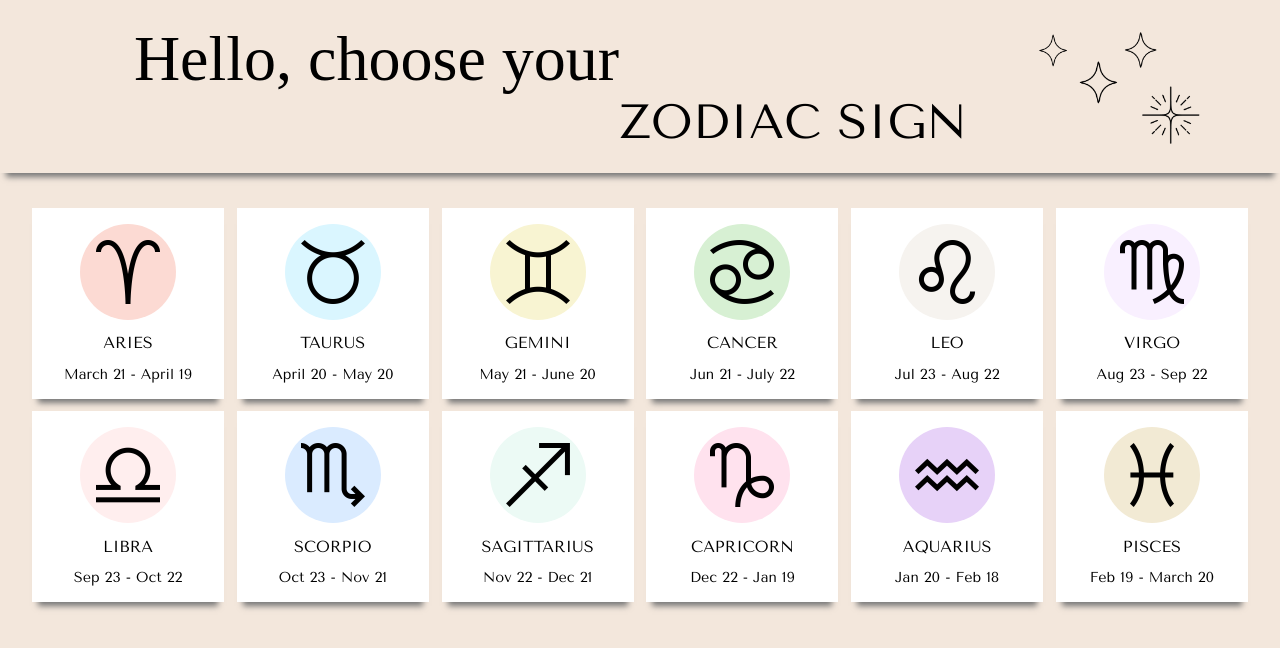
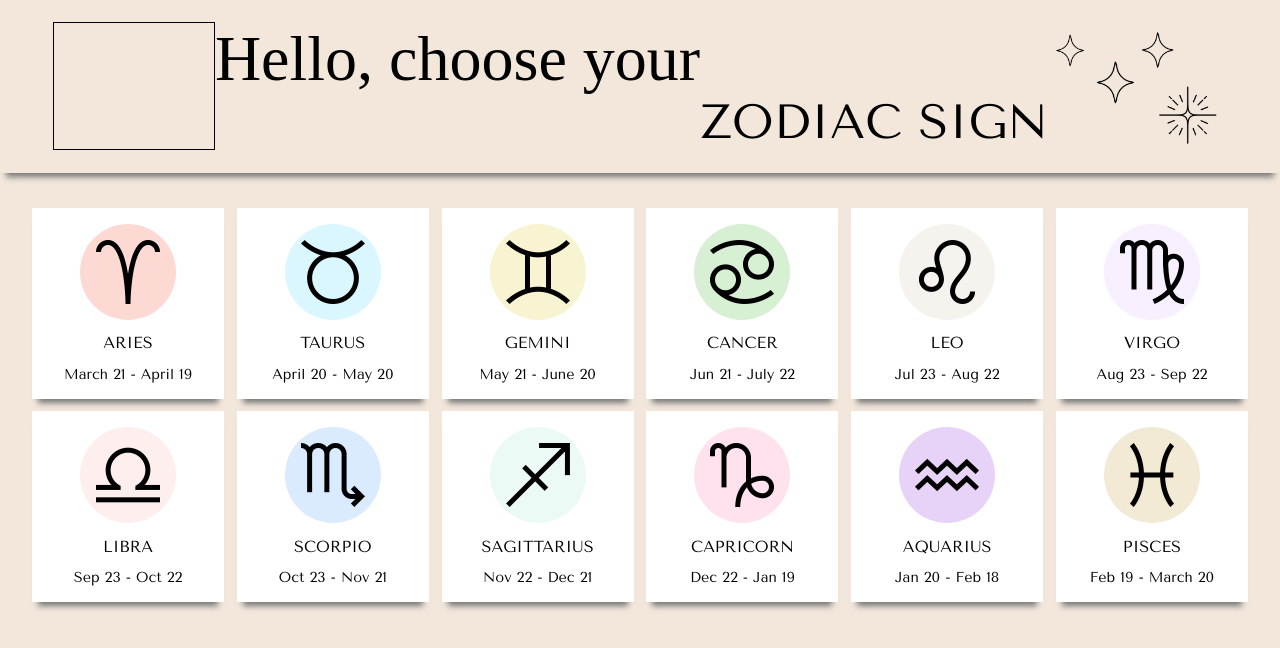
Before and after one commit to ReactFED22G-LMNJ/Horoskop, a React (Vite) app: page /chooseyoursign in a window 1280 px wide. Shown: the top 648 px of the page. Built offline with nearby package versions, Linux system fonts and the light colour scheme; a web font is replaced by a local one.

Commit message:
adjusted emtpy div

```diff
--- a/src/components/HeaderChooseYourSign.tsx
+++ b/src/components/HeaderChooseYourSign.tsx
@@ -12,7 +12,6 @@ function HeaderChooseYourSign() {
             <TitelBottom>
                 <Title2>ZODIAC SIGN</Title2>
             </TitelBottom>
-            <EmptyDiv/>
             <ImageStars>
                 <StarPics src={Stars} alt="stars" />
             </ImageStars>
@@ -44,7 +43,8 @@ const StarPics = styled.img`
 `;
 
 const EmptyDiv = styled.div`
-    width: 4rem;
+    width: 10rem;
+    border: 0.01rem solid;
 `;
 
 const TitelTop = styled.div`
```
